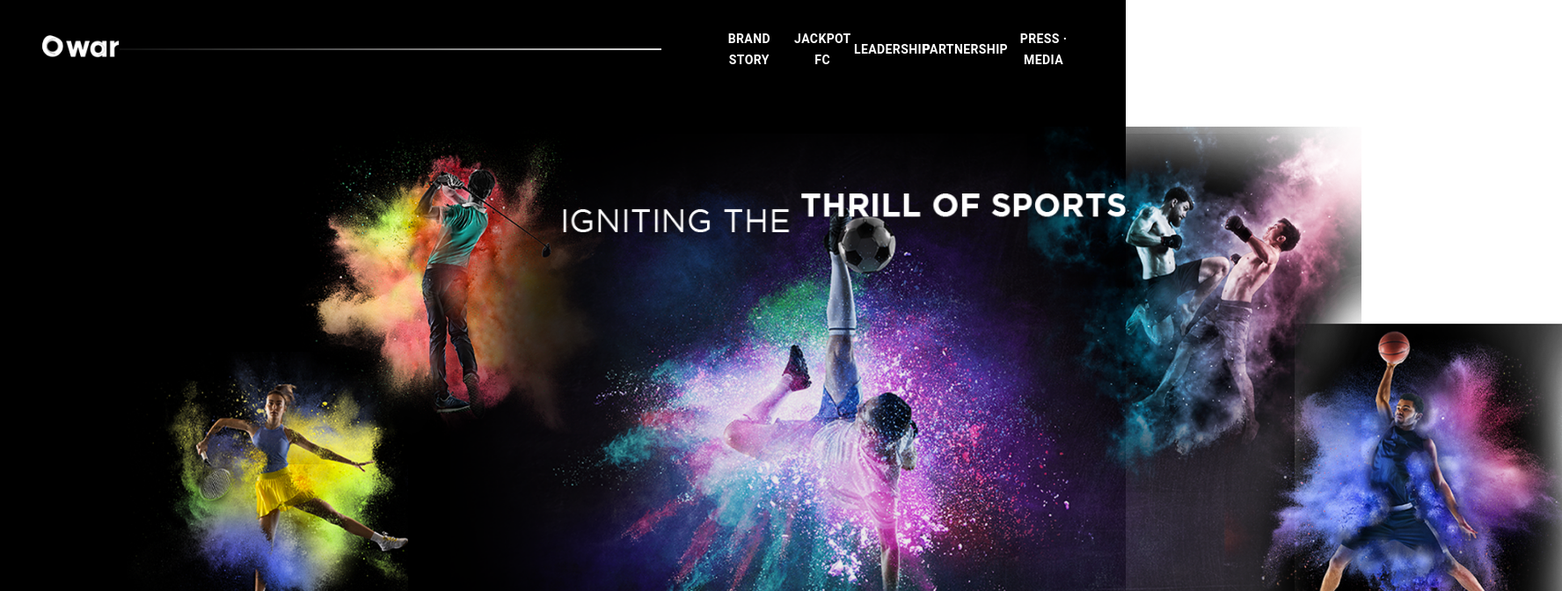
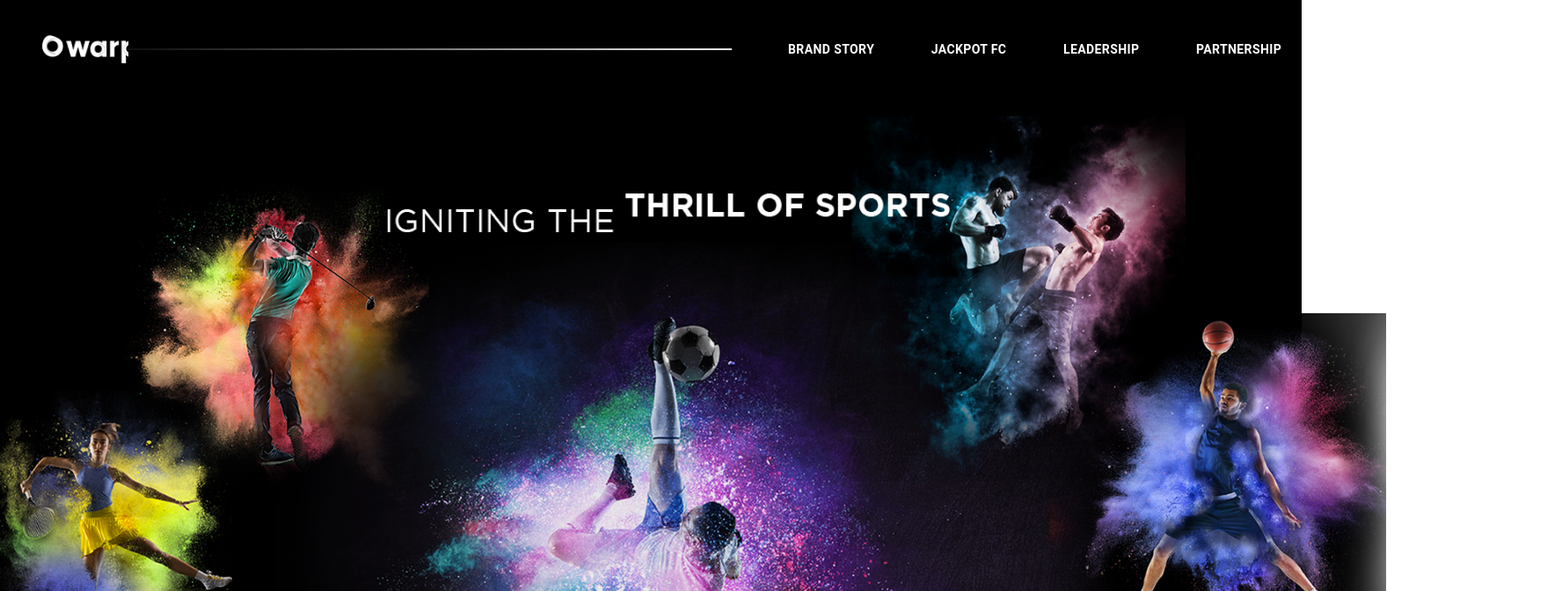
Before and after one commit to WarpCorporation/warp, a React (Create React App) app: page /main in a window 1280 px wide. Shown: the top 672 px of the page at 88% size, 1776 px wide, since content can reach past the window. Built offline with nearby package versions, Linux system fonts and the light colour scheme.

Commit message:
fix. 각 페이지 PC상 반응형으로 동작하도록 수정

```diff
--- a/src/App.tsx
+++ b/src/App.tsx
@@ -2,17 +2,20 @@ import { BrowserRouter, Routes, Route } from 'react-router-dom';
 import { styled } from '@mui/material';
 import { Intro } from 'components/intro';
 import { Main } from 'components/main';
+import { palette, screen } from 'constants/';
 import './language/i18n';
 
 function App() {
   return (
     <Wrap>
+      <Content>
         <BrowserRouter>
           <Routes>
             <Route path='/' element={<Intro />} />
             <Route path='/main/*' element={<Main />} />
           </Routes>
         </BrowserRouter>
+      </Content>
     </Wrap>
   );
 }
@@ -20,6 +23,17 @@ function App() {
 export default App;
 
 const Wrap = styled('div')({
+  display: 'flex',
+  justifyContent: 'center',
   width: '100%',
   height: '100%',
+  backgroundColor: palette.black,
 });
+
+const Content = styled('div')({
+  width: '100%',
+  minWidth: screen.minWidth,
+  maxWidth: screen.maxWidth,
+  height: '100%',
+  '& img': { minWidth: screen.minWidth, maxWidth: screen.maxWidth },
+});
--- a/src/components/intro/styled/styled.ts
+++ b/src/components/intro/styled/styled.ts
@@ -8,9 +8,6 @@ export const Wrap = styled('div')({
 });
 
 export const Background = styled('img')({
-  position: 'absolute',
-  top: 0,
-  left: 0,
   width: '100%',
   height: '100%',
   zIndex: 1,
@@ -21,7 +18,7 @@ export const ButtonsGroup = styled('div')({
   position: 'absolute',
   left: 0,
   right: 0,
-  bottom: '9rem',
+  bottom: '13.3%',
   display: 'flex',
   justifyContent: 'center',
   backgroundColor: 'transparent',
--- a/src/components/main/Main.tsx
+++ b/src/components/main/Main.tsx
@@ -1,6 +1,6 @@
 import { Routes, Route } from 'react-router-dom';
 import { Menu } from './menu';
-import Intro from './intro/Intro';
+import { Intro } from './intro';
 
 const Main = () => {
   return (
--- a/src/components/main/intro/Intro.tsx
+++ b/src/components/main/intro/Intro.tsx
@@ -1,4 +1,4 @@
-import { I } from './styled';
+import { S } from './styled';
 import { useTranslation } from 'react-i18next';
 import tennisImage from 'assets/image/main/tennis.png';
 import golfImage from 'assets/image/main/golf.png';
@@ -12,10 +12,10 @@ const Intro = () => {
   const { i18n } = useTranslation();
 
   return (
-    <I.Wrap>
-      <I.TextWrap>
+    <S.Wrap>
+      <S.TextWrap>
         {i18n.language === 'kr' ? (
-          <I.Image
+          <S.Image
             top='15rem'
             left='45.875rem'
             width='28.25rem'
@@ -24,7 +24,7 @@ const Intro = () => {
             zIndex={5}
           />
         ) : (
-          <I.Image
+          <S.Image
             top='13.75rem'
             left='40rem'
             width='40rem'
@@ -33,34 +33,34 @@ const Intro = () => {
             zIndex={5}
           />
         )}
-      </I.TextWrap>
-      <I.Image top='25rem' left='9rem' width='20rem' height='21rem' imageUrl={tennisImage} />
-      <I.Image top='9rem' left='19rem' width='24rem' height='24rem' imageUrl={golfImage} />
-      <I.Image
-        bottom={0}
+      </S.TextWrap>
+      <S.Image top='25rem' left='9rem' width='20rem' height='21rem' imageUrl={tennisImage} />
+      <S.Image top='-11rem' left='19rem' width='24rem' height='24rem' imageUrl={golfImage} />
+      <S.Image
+        top='-30.5rem'
         left='32rem'
         width='60rem'
         height='40.5rem'
         imageUrl={soccerImage}
         zIndex={1}
       />
-      <I.Image
-        top='9rem'
+      <S.Image
+        top='-80rem'
         left='73rem'
         width='23.75rem'
         height='26rem'
         imageUrl={martialArtsImage}
         zIndex={2}
       />
-      <I.Image
-        top='23rem'
+      <S.Image
+        top='-92rem'
         left='87rem'
         width='24rem'
         height='24rem'
         imageUrl={basketballImage}
         zIndex={1}
       />
-    </I.Wrap>
+    </S.Wrap>
   );
 };
 
--- /dev/null
+++ b/src/components/main/intro/index.ts
@@ -0,0 +1 @@
+export { default as Intro } from './Intro';
--- a/src/components/main/intro/styled/index.ts
+++ b/src/components/main/intro/styled/index.ts
@@ -1 +1 @@
-export * as I from './intro';
+export * as S from './styled';
--- a/src/components/main/intro/styled/intro.ts
+++ b/src/components/main/intro/styled/styled.ts
@@ -1,8 +1,9 @@
 import { styled } from '@mui/material';
-import { palette } from 'constants/';
+import { palette, screen } from 'constants/';
 
 export const Wrap = styled('div')({
   width: '100%',
+  minWidth: screen.minWidth,
   height: '100%',
   backgroundColor: palette.black,
 });
@@ -18,13 +19,11 @@ export const Text = styled('span')({});
 
 export const Image = styled('div', {
   shouldForwardProp: (prop: string) =>
-    !['top', 'bottom', 'left', 'right', 'width', 'height', 'imageUrl', 'zIndex'].includes(prop),
-})<ImagePropsType>(({ top, bottom, left, right, width, height, imageUrl, zIndex }) => ({
-  position: 'absolute',
+    !['top', 'left', 'width', 'height', 'imageUrl', 'zIndex'].includes(prop),
+})<ImagePropsType>(({ top, left, width, height, imageUrl, zIndex }) => ({
+  position: 'relative',
   top,
-  bottom,
   left,
-  right,
   width,
   height,
   backgroundImage: `url(${imageUrl})`,
@@ -34,9 +33,7 @@ export const Image = styled('div', {
 
 type ImagePropsType = {
   top?: string | number;
-  bottom?: string | number;
   left?: string | number;
-  right?: string | number;
   width: string | number;
   height: string | number;
   imageUrl: string;
--- a/src/components/main/menu/styled/styled.ts
+++ b/src/components/main/menu/styled/styled.ts
@@ -1,5 +1,5 @@
 import { Button as B, styled } from '@mui/material';
-import { palette } from 'constants/';
+import { palette, screen } from 'constants/';
 import logo from 'assets/image/common/logo.png';
 import whiteLine from 'assets/image/common/white-line.png';
 
@@ -11,7 +11,9 @@ export const Wrap = styled('div')({
   alignItems: 'center',
   padding: '2rem 3rem',
   width: 'calc(100% - 6rem)',
+  minWidth: `calc(${screen.minWidth} - 6rem)`,
   height: '3rem',
+  zIndex: 5,
 });
 
 export const Logo = styled('div')({
@@ -34,6 +36,7 @@ export const ButtonsGroup = styled('div')({
   flexGrow: 1,
   alignItems: 'center',
   justifyContent: 'space-between',
+  minWidth: '46.5rem',
 });
 
 export const Button = styled(B)({
--- a/src/constants/index.ts
+++ b/src/constants/index.ts
@@ -1 +1,2 @@
 export { palette } from './palette';
+export { screen } from './screen';
--- /dev/null
+++ b/src/constants/screen.ts
@@ -0,0 +1,4 @@
+export const screen = {
+  minWidth: '105rem',
+  maxWidth: '120rem',
+};
```
Lines whose indentation alone changed are shown as unchanged.
